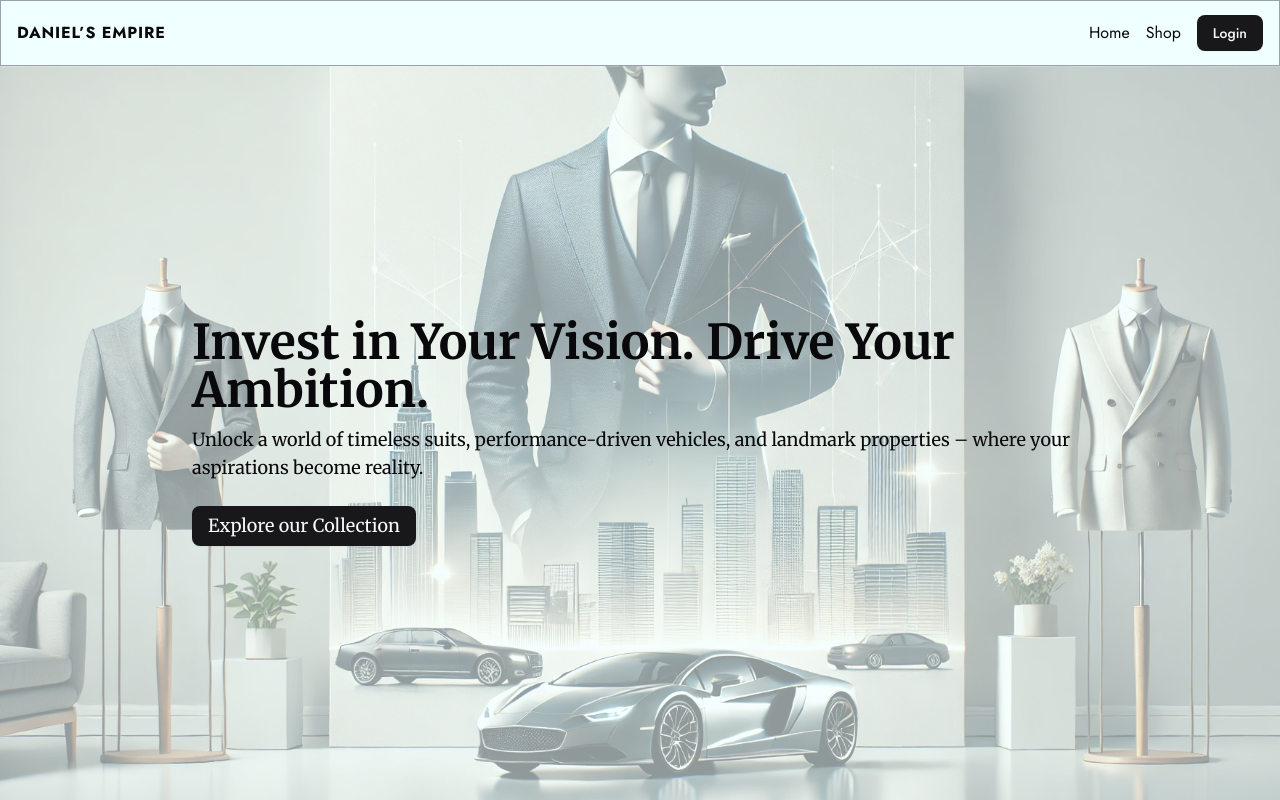
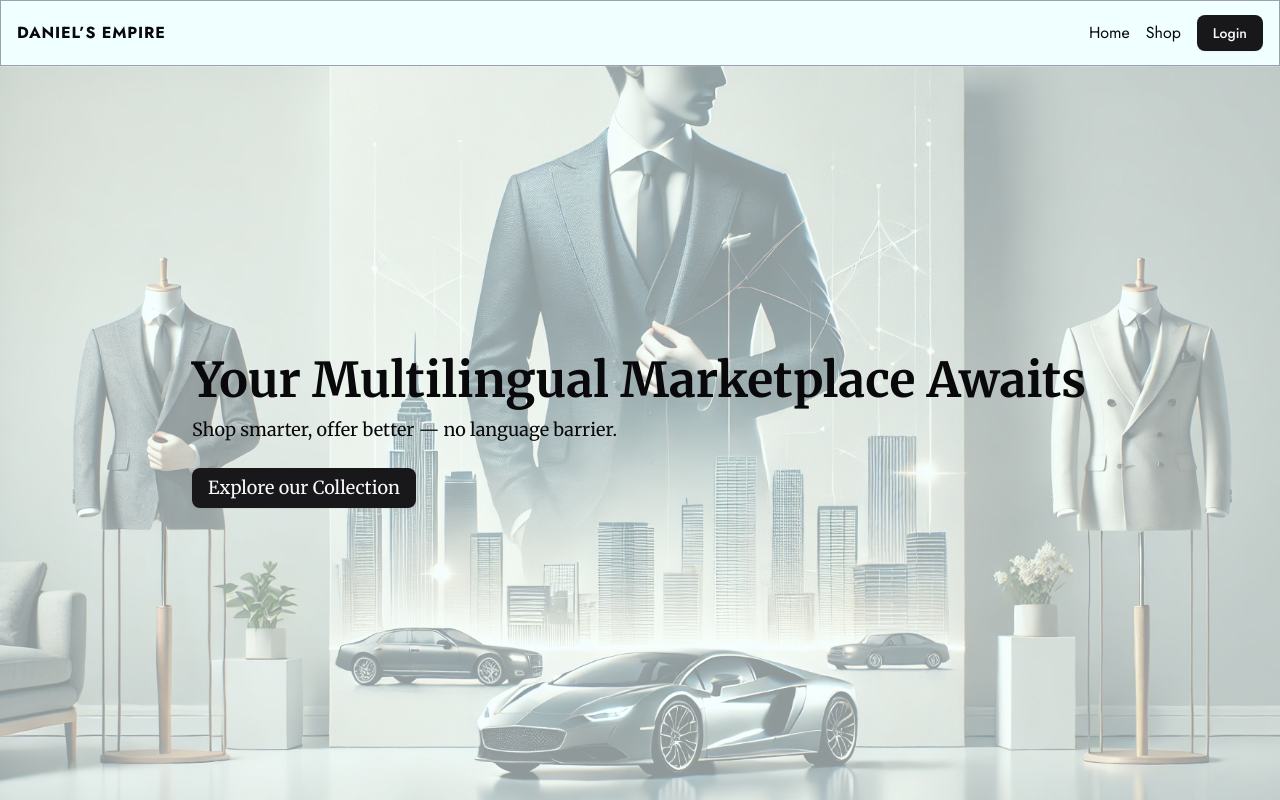
Before and after one commit to JoshuaOloton/e-commerce, a Next.js app: page / in a window 1280 px wide. Shown: the top 800 px of the page. Built offline with nearby package versions, Linux system fonts and the light colour scheme; no server answers; a web font is replaced by a local one.

Commit message:
refactor: update hero section text

```diff
--- a/components/Hero.tsx
+++ b/components/Hero.tsx
@@ -2,6 +2,7 @@
 
 import { merriweather } from "@/app/fonts";
 import { Button } from "./ui/button";
+import { motion } from "framer-motion";
 
 const Hero = ({ scrollToSection }: { scrollToSection: () => void }) => {
   return (
@@ -10,10 +11,15 @@ const Hero = ({ scrollToSection }: { scrollToSection: () => void }) => {
     >
       <div className="relative w-full h-full flex items-center before:w-full before:h-full before:absolute before:inset-0 before:bg-[url(/assets/images/hero.png)] before:bg-cover before:bg-center before:bg-no-repeat before:-z-10 before:opacity-40">
         <div className="w-4/5 max-w-4xl mx-auto">
-          <h4 className="font-bold text-3xl md:text-4xl lg:text-5xl my-3">
-          Invest in Your Vision. Drive Your Ambition.
-          </h4>
-          <p className="text-lg">Unlock a world of timeless suits, performance-driven vehicles, and landmark properties – where your aspirations become reality.</p>
+          <motion.h4
+            className="font-bold text-3xl md:text-4xl lg:text-5xl my-3"
+            initial={{ opacity: 0, x: '-100%', scale: 0 }}
+            animate={{ opacity: 1, x: 0, scale: 1 }}
+            transition={{ duration: 0.4, ease: 'easeInOut' }}
+          >
+            Your Multilingual Marketplace Awaits
+          </motion.h4>
+          <p className="text-lg">Shop smarter, offer better — no language barrier.</p>
           <Button
             className="my-6 py-5 text-base md:text-lg cursor-pointer"
             onClick={scrollToSection}
```
